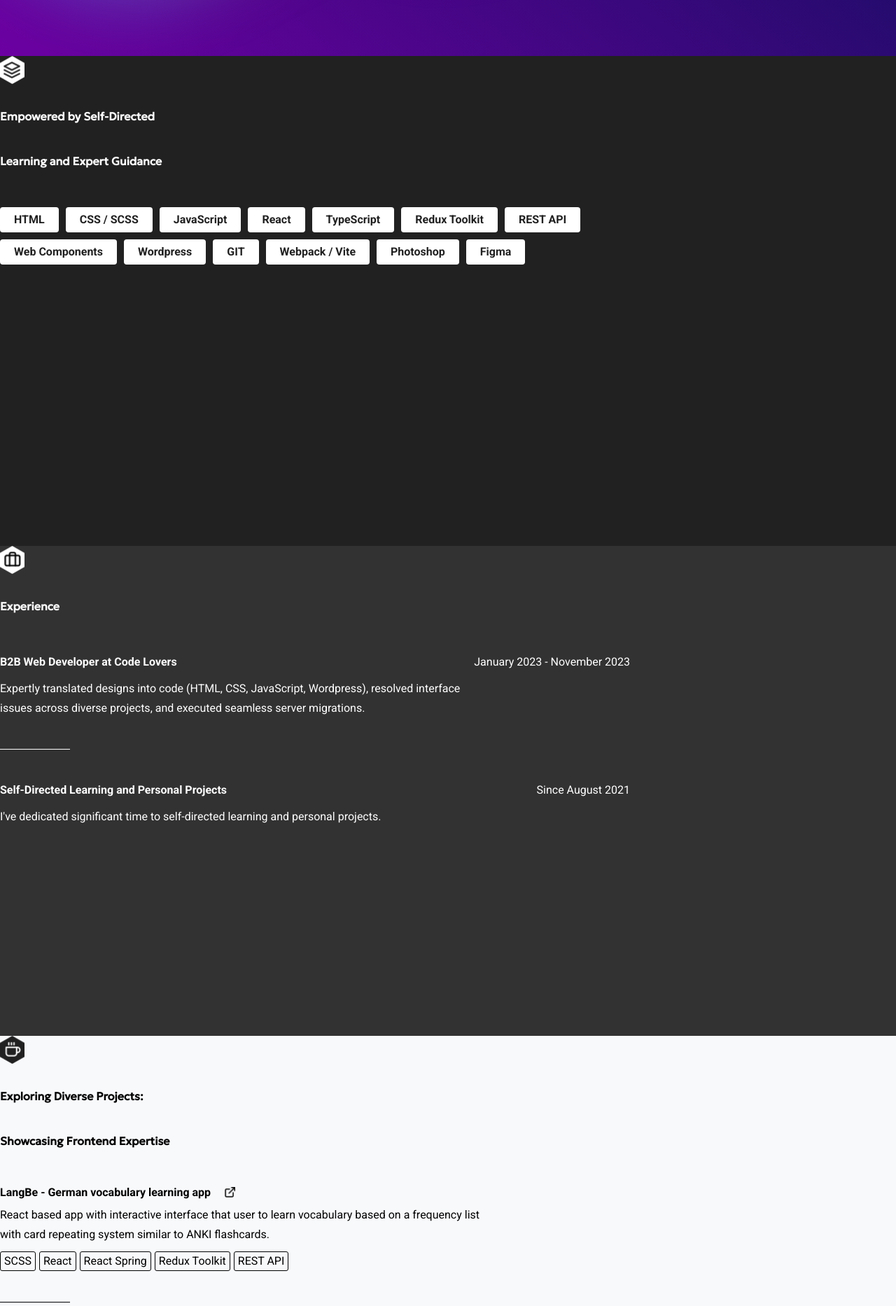
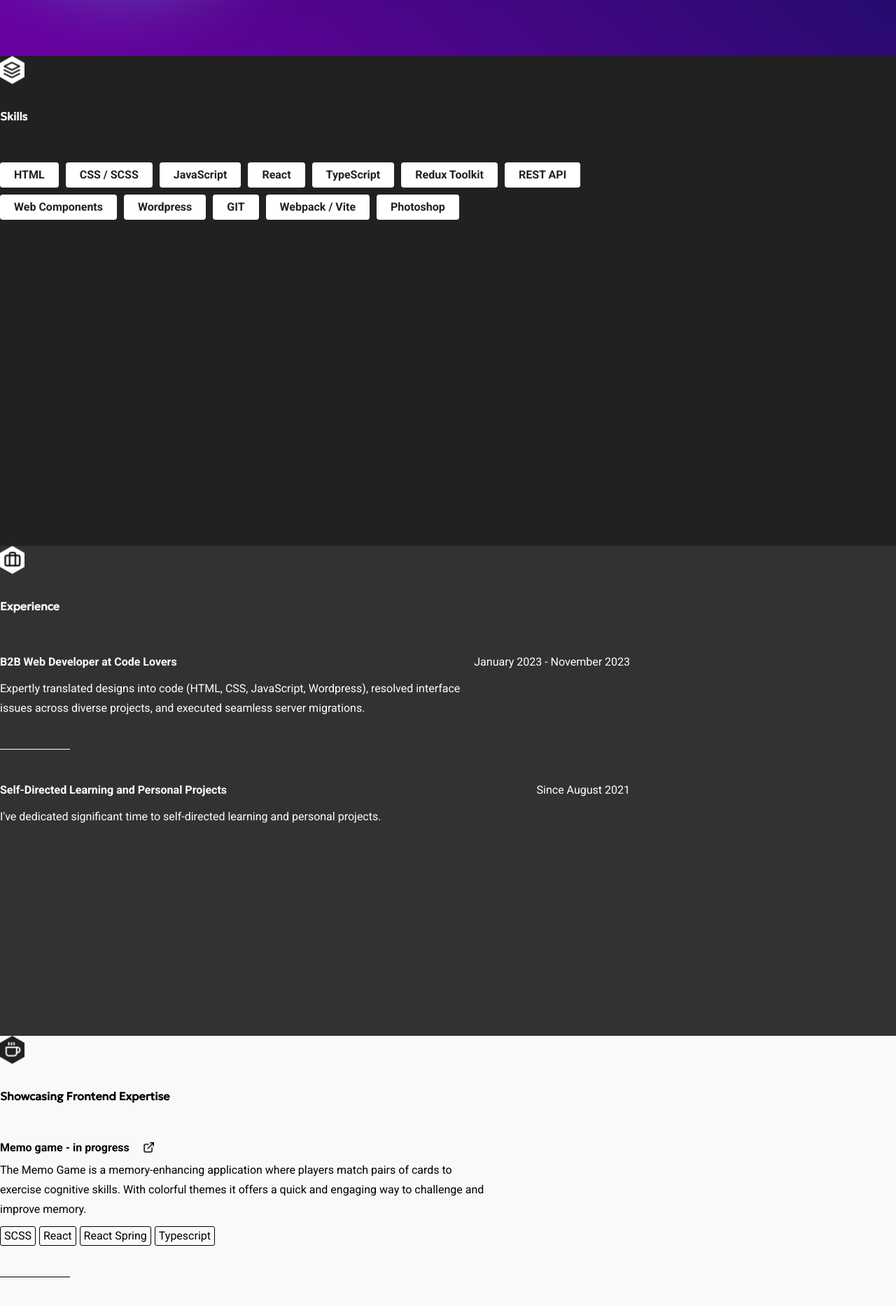
Before and after one commit to daria-tluczkiewicz/Portfolio, a website built with Vite: page index.html in a window 1280 px wide. Shown: the part 620-2486 px from the top of the page at 70% size. Built offline with nearby package versions, Linux system fonts and the light colour scheme.

Commit message:
added current project

```diff
--- a/index.html
+++ b/index.html
@@ -27,7 +27,7 @@
         <li class="nav-item"><a href="#experience">Experience</a></li>
         <li class="nav-item"><a href="#projects">Portfolio</a></li>
         <li class="nav-item"><a href="#contact">Contact</a></li>
-        <li class="nav-item"><button class="button link"><a href="files/cv.pdf" class="link" download>Download CV <img src="img/download-cloud.png"
+        <li class="nav-item"><button class="button link"><a href="files/CV Web Developer - Daria Tłuczkiewicz.pdf" class="link" download>Download CV <img src="img/download-cloud.png"
                 alt="CV"></a></button></li>
       </ul>
     </nav>
@@ -53,16 +53,16 @@
       <div class="container max-readable">
         <img class="section-image" src="img/code.png" alt="code" height='32px' width="auto">
         <h1> <span class="typing-text"></span></h1>
-        <p class="about-me ">I'm a passionate frontend developer with expertise in creating responsive and
-          interactive interfaces. Proficient in HTML, CSS, JavaScript, React, Redux and Git for crafting exceptional
-          frontend experiences.</p>
+        <p class="about-me ">I'm a passionate web developer with expertise in creating responsive and interactive interfaces.
+          Proficient in HTML, CSS and JavaScript for crafting exceptional frontend experiences. Currently expanding my knowledge of React with Typescript and grasping Next JS.
+          </p>
         <button class="button about link"><a href="#skills" class="link">About me <img src="img/arrow-down.png" alt=""></a></button>
       </div>
     </section>
     <section class="skills" id="skills">
       <div class="container">
         <img class="section-image" src="img/stack.png" alt="stack" height='32px' width="auto">
-        <h2>Empowered by Self-Directed <br />Learning and Expert Guidance</h2>
+        <h2>Skills</h2>
         <ul class="skills-container">
           <li class="skill">HTML</li>
           <li class="skill">CSS / SCSS</li>
@@ -76,7 +76,6 @@
           <li class="skill">GIT</li>
           <li class="skill">Webpack / Vite</li>
           <li class="skill">Photoshop</li>
-          <li class="skill">Figma</li>
         </ul>
       </div>
     </section>
@@ -106,7 +105,24 @@
     <section class="projects" id="projects">
       <div class="container">
         <img class="section-image" src="img/coffee.png" alt="coffee" height='32px' width="auto">
-        <h2>Exploring Diverse Projects: <br /> Showcasing Frontend Expertise</h2>
+        <h2>Showcasing Frontend Expertise</h2>
+        <div class="project">
+          <div class="project-header">
+            <a href="https://github.com/ohdaridari/Memo-game" target="_blank" class="link">
+              <h3>Memo game - in progress</h3>
+              <img width='14px' height='14px' src="img/external-link.png" alt="website">
+            </a>
+          </div>
+          <p class="max-readable">
+            The Memo Game is a memory-enhancing application where players match pairs of cards to exercise cognitive skills. With colorful themes it offers a quick and engaging way to challenge and improve memory.</p>
+            <ul class="stack">
+              <li class="outline">SCSS</li>
+              <li class="outline">React</li>
+              <li class="outline">React Spring</li>
+              <li class="outline">Typescript</li>
+            </ul>
+        </div>
+        <div class="separator"></div>
         <div class="project">
           <div class="project-header">
             <a href="https://langbe.online/" target="_blank" class="link">
@@ -177,8 +193,10 @@
           <li><a href="tel:+48514495696" class="link"><img src="img/phone.png" alt="phone"> +48 514 495 696</a></li>
           <li><a href="mailto:dariatluczkiewicz@gmail.com" class="link"><img src="img/mail.png"
                 alt="e-mail">dariatluczkiewicz@gmail.com</a></li>
+          <li><a href="https://github.com/ohdaridari" class="link" target="_blank"><img src="img/github.png"
+                alt="github">Github</a></li>
         </ul>
-        <button class="button outline"><a href="files/cv.pdf" class="link" download>Download CV <img src="img/download-cloud.png"
+        <button class="button outline"><a href="files/CV Web Developer - Daria Tłuczkiewicz.pdf" class="link" download>Download CV <img src="img/download-cloud.png"
               alt="CV"></a></button>
       </div>
     </section>
```
Also changed, not shown: main.js (+1 -6 lines), img/github.png, 1 other file.
